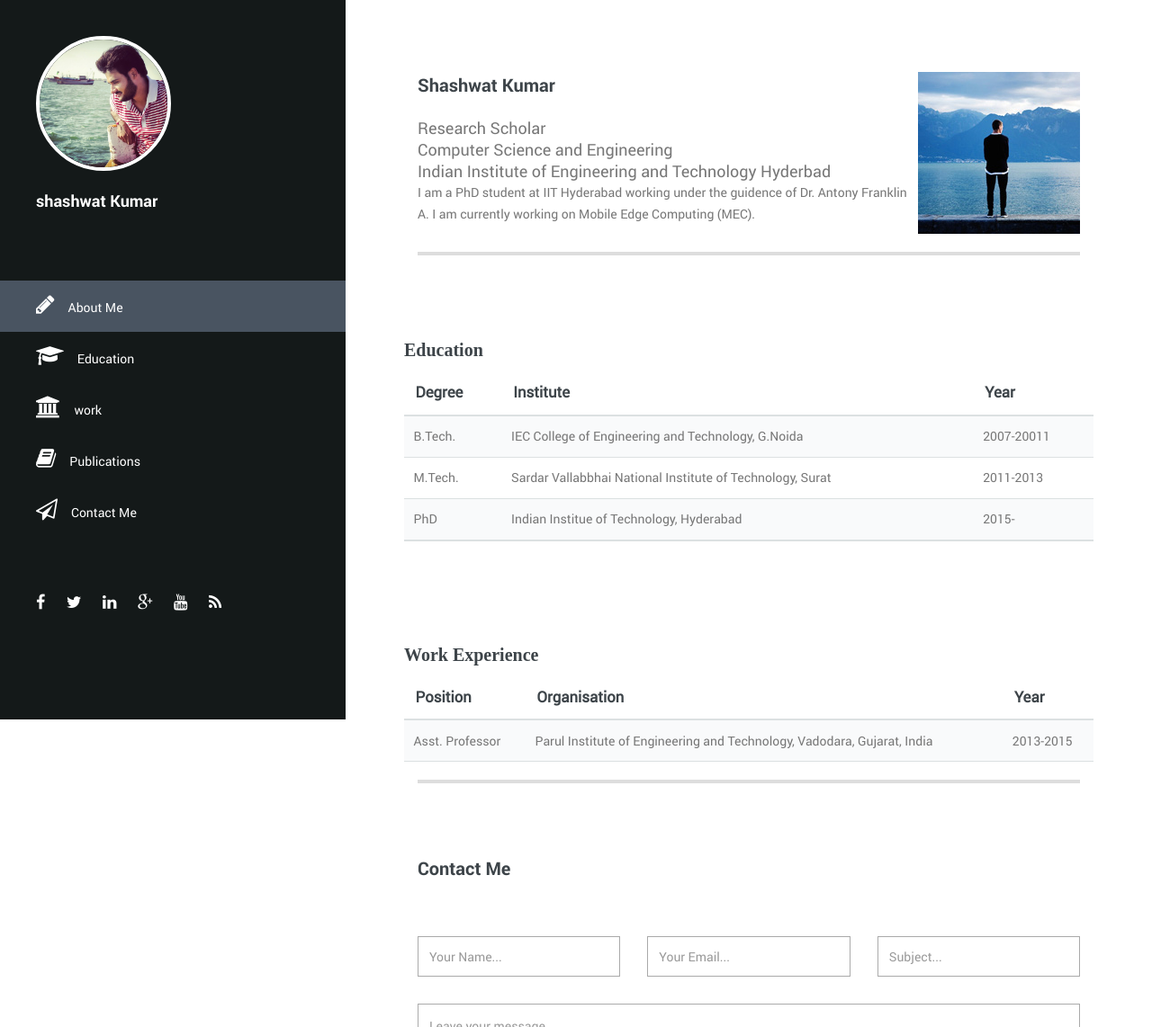
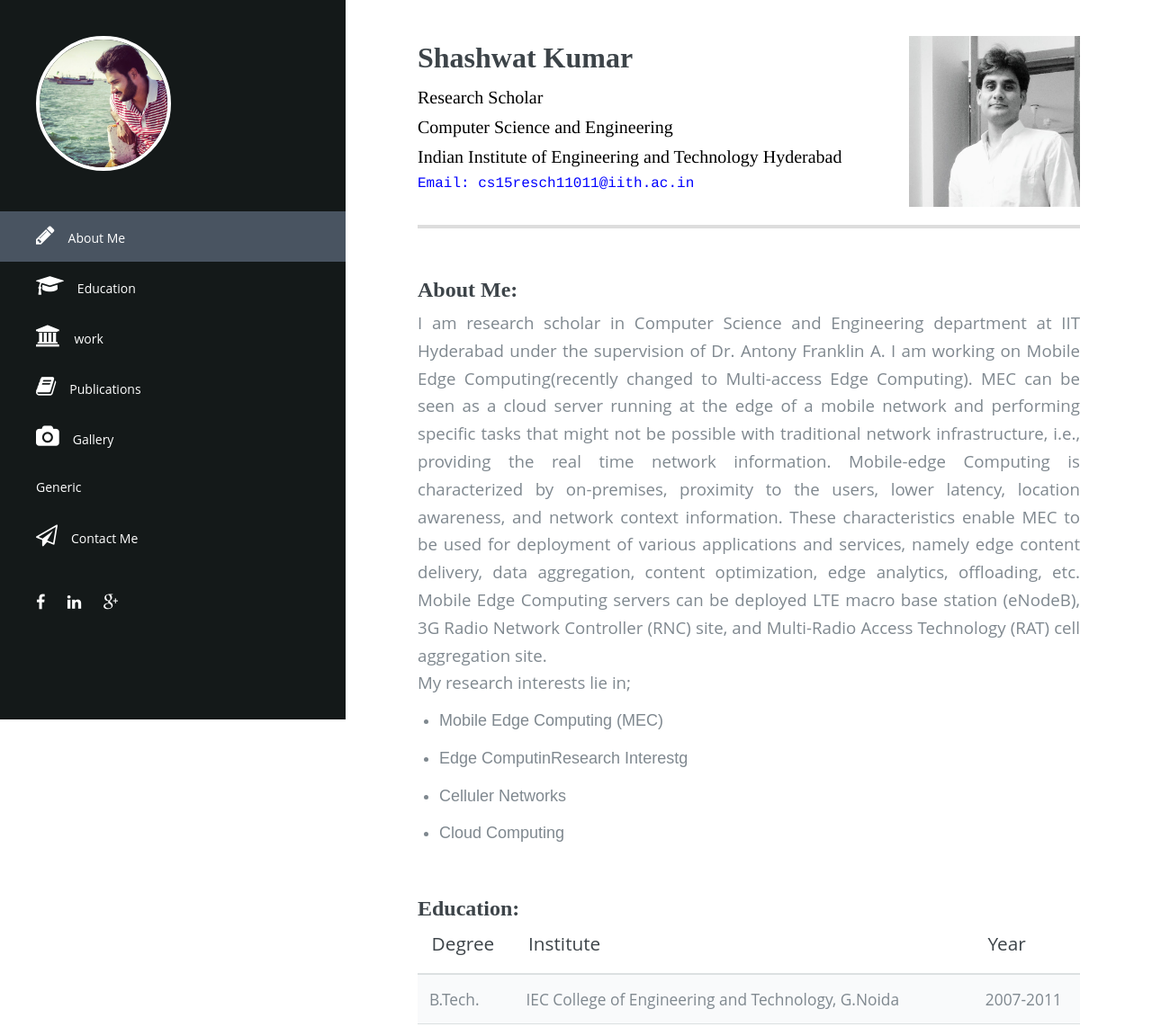
Before and after one commit to Shashwat-Kumar-PhD/Shashwat-Kumar-PhD.github.io, a plain HTML site: page index.html in a window 1280 px wide. Shown: the top 1142 px of the page at 90% size. Drawn offline with Linux system fonts and the light colour scheme.

Commit message:
New changes

```diff
--- a/css/templatemo-style.css
+++ b/css/templatemo-style.css
@@ -177,10 +177,11 @@ textarea {
  2. Basic Style
 -------------------------------------------------------- */
 body {
-  font-size: 14px;
-  line-height: 24px;
-  color: #777777;
-  font-family: 'robotoregular';
+  color: #7f888f;
+  font-family: "Open Sans", sans-serif;
+  font-size: 13pt;
+  font-weight: 400;
+  line-height: 1.65;
   overflow-x: hidden;
 }
 
@@ -252,12 +253,7 @@ h1, h2, h3, h4, h5, h6 {
   }
 }
 
-h4.widget-title {
-  font-size: 20px;
-  font-family: 'robotobold';
-/*  text-transform: uppercase;*/
-  margin-bottom: 20px;
-}
+
 
 hr {
   position: relative;
@@ -271,7 +267,7 @@ hr {
 }
 
 .page-section {
-  padding-top: 80px;
+  padding-top: 40px;
 }
 
 /*---------------------------------------------------------
@@ -305,27 +301,50 @@ hr {
   -webkit-border-radius: 75px;
   border-radius: 75px;
   overflow: hidden;
-  margin-bottom: 20px;
+  margin-bottom: 5px;
 }
-.profile-image img {
+.profile-image img{
   width: 100%;
+}
+
+img.side-image {
+  width: auto;
+  height: 190px;
 }
 
 h3.profile-title {
   margin-bottom: 5px;
   font-size: 18px;
-  font-family: 'robotobold';
+  font-family: "Roboto Slab", serif;
   color: white;
 }
 
-h3.table-title{
+h4.widget-title {
+  font-size: 32px;
+  font-family: "Roboto Slab", serif;
+/*  text-transform: uppercase;*/
+  margin-bottom: 4px;
+  color: #3d4449;
+}
+
+h3.widget-title {
+  font-size: 20px;
+  font-family: "Roboto Slab", serif;
+/*  text-transform: uppercase;*/
+  margin-bottom: 4px;
+  color: #3d4449;
+}
+
+h3.heading{
+  color: #3d4449;
+  font-family: "Roboto Slab", serif;
   margin-top: 10px;
-  font-size: 20px;
-
+  margin-bottom: 4px;
+  font-size: 24px;
 }
 
 .main-navigation {
-  margin: 30px 0;
+  margin: 0px 0;
 }
 .main-navigation li {
   display: block;
@@ -393,7 +412,7 @@ h3.table-title{
   }
   .responsive-header .profile-content {
     text-align: left;
-    margin-top: 30px;
+    margin-top: 10px;
     overflow: hidden;
   }
 }
@@ -568,12 +587,36 @@ h3.table-title{
 /*---------------------------------------------------------
 5. Paragraph
 ----------------------------------------------------------*/
-p.paragraph1 {
-    font-size: 18px;
+p.clgDetails {
+    font-size: 20px;
+    font-weight: normal;
+    color: black;
+    font-family: "Times",serif;
   }
 
-p.paragraph2 {
-    font-size: 13px;
+p.email {
+    font-family: Courier;
+    font-size: 16px;
+    font-style: normal;
+    color: blue;
+  }
+
+  p.text{
+    color: #7f888f;
+    font-family: "Open Sans", sans-serif;
+    font-size: 14pt;
+    font-weight: 400;
+    line-height: 1.65;
+    text-align: justify;
+  }
+
+  .marginlist li{
+    font-family: "Arial";
+    font-size:18px;
+    display: list-item;
+    list-style-type: disc;
+    margin-left: 24px;
+    margin-top: 12px;
   }
 /*---------------------------------------------------------
  5. Footer
--- a/index.html
+++ b/index.html
@@ -8,12 +8,7 @@
         <meta http-equiv="X-UA-Compatible" content="IE=edge">
         <title>Shashwat</title>
         <meta name="description" content="">
-        <!--
-    	Volton Template
-    	http://www.templatemo.com/tm-441-volton
-        -->
         <meta name="viewport" content="width=device-width, initial-scale=1">
-
         <link rel="stylesheet" href="css/normalize.css">
         <link rel="stylesheet" href="css/font-awesome.css">
         <link rel="stylesheet" href="css/bootstrap.min.css">
@@ -21,10 +16,6 @@
         <script src="js/vendor/modernizr-2.6.2.min.js"></script>
     </head>
     <body>
-        <!--[if lt IE 7]>
-            <p class="browsehappy">You are using an <strong>outdated</strong> browser. Please <a href="http://browsehappy.com/">upgrade your browser</a> to improve your experience.</p>
-        <![endif]-->
-
         <div class="responsive-header visible-xs visible-sm">
             <div class="container">
                 <div class="row">
@@ -43,10 +34,12 @@
                 <a href="#" class="toggle-menu"><i class="fa fa-bars"></i></a>
                 <div class="main-navigation responsive-menu">
                     <ul class="navigation">
-                        <li><a href="#top"><i class="fa fa-home"></i>Home</a></li>
-                        <li><a href="#about"><i class="fa fa-user"></i>About Me</a></li>
-                        <li><a href="#projects"><i class="fa fa-newspaper-o"></i>My Gallery</a></li>
-                        <li><a href="#contact"><i class="fa fa-envelope"></i>Contact Me</a></li>
+                      <li><a href="#about"><i class="fa fa-pencil"></i>About Me</a></li>
+                      <li><a href="#interest"><i class="fa fa-flask"></i>Research Interest</a></li>
+                      <li><a href="#education"><i class="fa fa-graduation-cap"></i>Education</a></li>
+                      <li><a href="#experience"><i class="fa fa-institution"></i>work</a></li>
+                      <li><a href="#publication"><i class="fa fa-book"></i>Publications</a></li>
+                      <li><a href="#contact"><i class="fa fa-paper-plane-o"></i>Contact Me</a></li>
                     </ul>
                 </div>
             </div>
@@ -58,27 +51,26 @@
                 <div class="profile-image">
                     <img src="img/shashwat.jpg" alt="Volton">
                 </div>
-                <h3 class="profile-title">shashwat Kumar</h3>
-                <!--<p class="profile-description"></p>-->
+              <!--  <h3 class="profile-title">shashwat Kumar</h3>-->
             </div> <!-- top-section -->
             <div class="main-navigation">
                 <ul class="navigation">
                     <!--<li><a href="#"><i class="fa fa-globe"></i>Welcome</a></li>-->
                     <li><a href="#about"><i class="fa fa-pencil"></i>About Me</a></li>
+                    <!--<li><a href="#interest"><i class="fa fa-flask"></i>Research Interest</a></li>-->
                     <li><a href="#education"><i class="fa fa-graduation-cap"></i>Education</a></li>
                     <li><a href="#experience"><i class="fa fa-institution"></i>work</a></li>
                     <li><a href="#publication"><i class="fa fa-book"></i>Publications</a></li>
+                    <li><a href="./gallery.html"><i class="fa fa-camera"></i>Gallery</a></li>
+                    <li><a href="gallery.html">Generic</a></li>
                     <li><a href="#contact"><i class="fa fa-paper-plane-o"></i>Contact Me</a></li>
                 </ul>
             </div> <!-- .main-navigation -->
             <div class="social-icons">
                 <ul>
-                    <li><a href="#"><i class="fa fa-facebook"></i></a></li>
-                    <li><a href="#"><i class="fa fa-twitter"></i></a></li>
-                    <li><a href="#"><i class="fa fa-linkedin"></i></a></li>
-                    <li><a href="#"><i class="fa fa-google-plus"></i></a></li>
-                    <li><a href="#"><i class="fa fa-youtube"></i></a></li>
-                    <li><a href="#"><i class="fa fa-rss"></i></a></li>
+                    <li><a href="https://www.facebook.com/shashwatchoudary" target="_blank"><i class="fa fa-facebook"></i></a></li>
+                    <li><a href="https://www.linkedin.com/in/shashwat-kumar-a3415720/" target="_blank"><i class="fa fa-linkedin"></i></a></li>
+                    <li><a href="https://plus.google.com/u/0/collections/yours" target="_blank"><i class="fa fa-google-plus"></i></a></li>
                 </ul>
             </div> <!-- .social-icons -->
         </div> <!-- .sidebar-menu -->
@@ -102,26 +94,38 @@
                     <div class="row">
                         <div class="col-md-12">
                           <span class="image object">
-                            <img src="img/profile.jpg" align="right" alt="Shashwat Kumar"/>
+                            <img class="side-image" src="img/profile1.jpg" align="right" alt="Shashwat Kumar"/>
                           </span>
                             <h4 class="widget-title">Shashwat Kumar</h4>
 
                             <!--<div class="about-image">
                                 <img src="img/8.jpg" alt="about me">
                             </div>-->
-                            <p class="paragraph1">Research Scholar<br>Computer Science and Engineering<br>Indian Institute of Engineering and Technology Hyderbad</p>
-			    <p>I am  a PhD student at IIT Hyderabad working under the guidence of Dr. Antony Franklin A. I am currently working on Mobile Edge Computing (MEC).</p>
+                            <p class="clgDetails">Research Scholar<br>Computer Science and Engineering<br>Indian Institute of Engineering and Technology Hyderabad</p>
+                            <p class="email">Email: cs15resch11011@iith.ac.in</p>
                             </div>
 
                     </div> <!-- #about -->
-
                     </section>
                     </div>
                     <hr>
+
+                    <div Class="page-section" id="about">
+                      <h3 class="heading">About Me:</h3>
+                      <p class="text">I am research scholar in Computer Science and Engineering department at IIT Hyderabad under the supervision of Dr. Antony Franklin A. I am working on Mobile Edge Computing(recently changed to Multi-access Edge Computing). MEC can be seen as a cloud server running at the edge of a mobile network and performing specific tasks that might not be possible with traditional network infrastructure, i.e., providing the real time network information. Mobile-edge Computing is characterized by on-premises, proximity to the users, lower latency, location awareness, and network context information. These characteristics enable MEC to be used for deployment of various applications and services, namely edge content delivery, data aggregation, content optimization, edge analytics, offloading, etc. Mobile Edge Computing servers can be deployed LTE macro base station (eNodeB),  3G Radio Network Controller (RNC) site, and Multi-Radio Access Technology (RAT) cell aggregation site.
+
+                      <br>My research interests lie in;
+                        <ul class="marginlist">
+                          <li>Mobile Edge Computing (MEC)</li>
+                          <li>Edge ComputinResearch Interestg</li>
+                          <li>Celluler Networks</li>
+                          <li>Cloud Computing</li>
+                        </ul>
+                      </P>
+                    </div>
                     <div Class="page-section" id="education">
-                      <div class="row">
+                      <h3 class="heading">Education:</h3>
                         <div class="table-wrapper">
-                            <h3 class="table-title">Education</h3>
                             <table>
                               <thead>
                                 <tr>
@@ -134,7 +138,7 @@
                                 <tr>
                                   <td>B.Tech.</td>
                                   <td>IEC College of Engineering and Technology, G.Noida</td>
-                                  <td>2007-20011</td>
+                                  <td>2007-2011</td>
                                 </tr>
                                 <tr>
                                   <td>M.Tech.</td>
@@ -154,12 +158,10 @@
                             </table>
                           </div>
                     </div>
-                    </div>
 
                     <div Class="page-section" id="education">
-                      <div class="row">
+                      <h3 class="heading">Work Experience:</h3>
      								    <div class="table-wrapper" id="experience">
-					            <h3 class="table-title">Work Experience</h3>
 	                      <table>
 					                <thead>
                             <tr>
@@ -176,7 +178,6 @@
        										</table>
                       </div>
                     </div>
-                    </div>
                     <hr>
 
 
@@ -184,7 +185,7 @@
                     <div class="page-section" id="contact">
                     <div class="row">
                         <div class="col-md-12">
-                            <h4 class="widget-title">Contact Me</h4>
+                            <h3 class="heading">Contact Me:</h3>
                         </div>
                     </div>
                     <div class="row">
@@ -211,12 +212,10 @@
 
                     <div class="row" id="footer">
                         <div class="col-md-12 text-center">
-                            <p class="copyright-text">Copyright &copy; 2015 Shashwat Kumar</p>
+                            <p class="copyright-text">Copyright &copy; 2017 Shashwat Kumar</p>
                         </div>
                     </div>
-
                 </div>
-
             </div>
         </div>
 
--- a/js/main.js
+++ b/js/main.js
@@ -1,7 +1,6 @@
 (function($) {
 
 	"use strict";
-
 
     $('.navigation').singlePageNav({
         currentClass : 'active'
@@ -14,5 +13,4 @@
     });
 
 
-
 })(jQuery);
```
Also changed, not shown: css/normalize.css, gallery.html (line endings or trailing spaces), img/profile1.jpg (added), img/profile2.jpg (added), 1 other file. Lines whose indentation alone changed are shown as unchanged.
